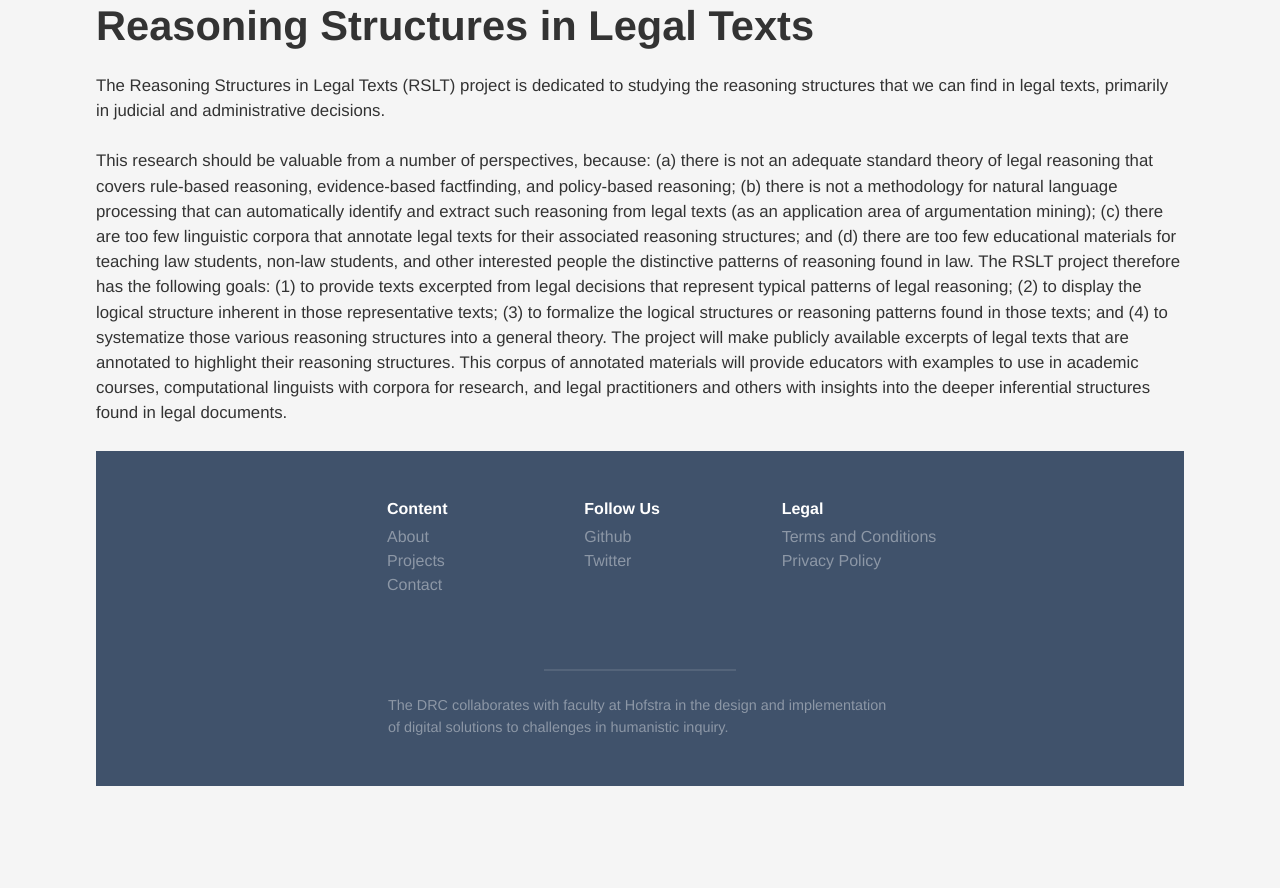
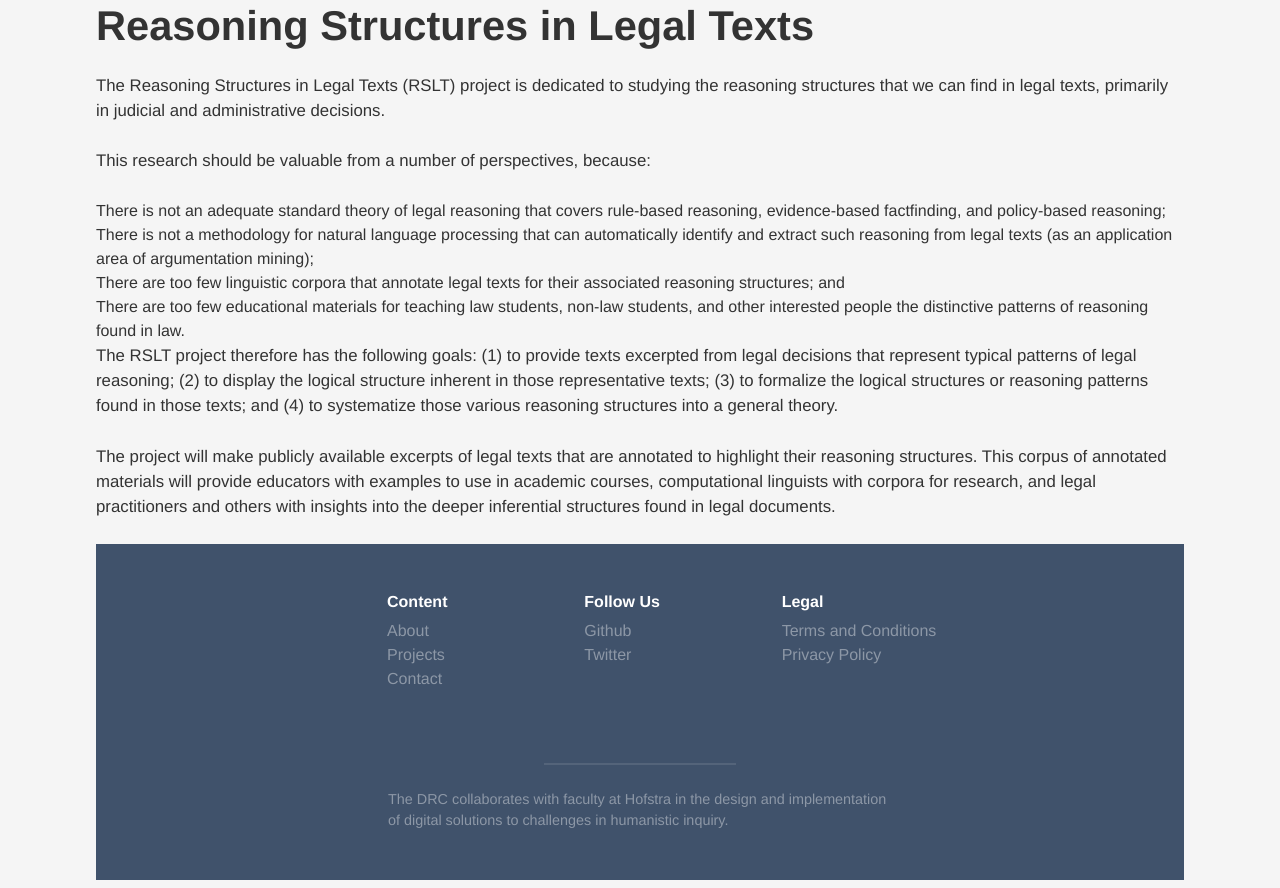
Before and after one commit to hofstra/drc, a Jekyll site: the page built from _posts/2015-01-24-rslt.md, in a window 1280 px wide. Shown: the part 274-1162 px from the top of the page. Built offline with Jekyll 4.4.1, drawn with Linux system fonts in a browser that asks for light colours; nearby versions of some CDN libraries; before the commit the page ends 1068 px from its top, so only the background shows below that; some of the changed lines change nothing that is shown.

Commit message:
Format list.

```diff
--- a/_posts/2015-01-24-rslt.md
+++ b/_posts/2015-01-24-rslt.md
@@ -11,6 +11,13 @@ The Reasoning Structures in Legal Texts (RSLT) project is dedicated to studying
 
 <!--more-->
 
-This research should be valuable from a number of perspectives, because: (a) there is not an adequate standard theory of legal reasoning that covers rule-based reasoning, evidence-based factfinding, and policy-based reasoning; (b) there is not a methodology for natural language processing that can automatically identify and extract such reasoning from legal texts (as an application area of argumentation mining); (c) there are too few linguistic corpora that annotate legal texts for their associated reasoning structures; and (d) there are too few educational materials for teaching law students, non-law students, and other interested people the distinctive patterns of reasoning found in law.
+This research should be valuable from a number of perspectives, because:
+
+1. There is not an adequate standard theory of legal reasoning that covers rule-based reasoning, evidence-based factfinding, and policy-based reasoning;
+2. There is not a methodology for natural language processing that can automatically identify and extract such reasoning from legal texts (as an application area of argumentation mining);
+3. There are too few linguistic corpora that annotate legal texts for their associated reasoning structures; and
+4. There are too few educational materials for teaching law students, non-law students, and other interested people the distinctive patterns of reasoning found in law.
+
 The RSLT project therefore has the following goals: (1) to provide texts excerpted from legal decisions that represent typical patterns of legal reasoning; (2) to display the logical structure inherent in those representative texts; (3) to formalize the logical structures or reasoning patterns found in those texts; and (4) to systematize those various reasoning structures into a general theory.
+
 The project will make publicly available excerpts of legal texts that are annotated to highlight their reasoning structures. This corpus of annotated materials will provide educators with examples to use in academic courses, computational linguists with corpora for research, and legal practitioners and others with insights into the deeper inferential structures found in legal documents.
```
